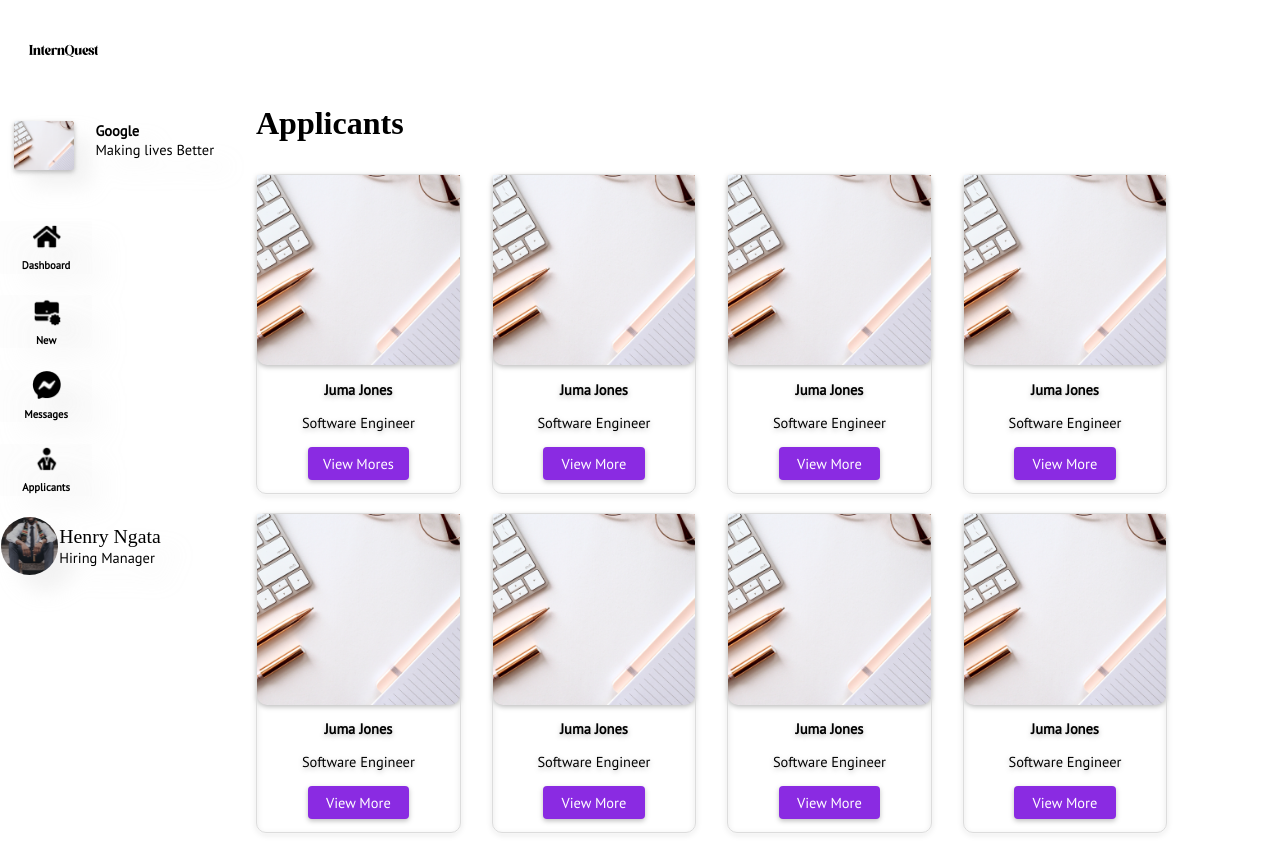
After one commit to 55Nights/Internship-enrollment_system, a PHP site: page /organizations/applicants.html in a window 1280 px wide. The commit adds this page. Run offline with PHP 8.4, Linux system fonts and the light colour scheme.

Commit message:
organizations

```diff
--- a/index.css
+++ b/index.css
@@ -17,6 +17,7 @@ nav ul li{
     padding-left: 1em;
 }
 .hero-section{
+    margin-top: 2em;
     padding: 1.5em;
     height: 80vh;
     background-image: url(./assets/index/Hero-section.png);
--- a/index.html
+++ b/index.html
@@ -26,7 +26,7 @@
         </p>
         <div class="call-to-action">
             <a href="./student/login.html" class="student">I am a student</a>
-            <a href="./student/" class="organization">I am a company</a>
+            <a href="./organizations/login.html" class="organization">I am a company</a>
         </div>
     </div>
     <div class="abt">
--- /dev/null
+++ b/organizations/applicants.html
@@ -0,0 +1,123 @@
+<!DOCTYPE html>
+<html lang="en">
+<head>
+    <meta charset="UTF-8">
+    <meta http-equiv="X-UA-Compatible" content="IE=edge">
+    <meta name="viewport" content="width=device-width, initial-scale=1.0">
+    <link rel="stylesheet" href="../style.css">
+    <link rel="stylesheet" href="../student/student.css">
+    <link rel="stylesheet" href="organizations.css">
+    <link href="https://fonts.googleapis.com/css2?family=PT+Sans&display=swap" rel="stylesheet">
+    <title>STUDENT | Jobs</title>
+</head>
+<body class="profile-body">
+    <p class="logo">InternQuest</p>
+</section>
+    <div class="container">
+        <section class="sidemenu">
+            <div class="company-profile">
+            <div class="company-image"> </div>
+             <div class="prof-info">
+                 <h4>Google</h4>
+                 <p>Making lives Better</p>
+             </div>
+            </div>
+             <section class="menu">
+                 <section class="icon">
+                     <img src="../student/assets/students/home.png" alt="">
+                     <a href="./home.html" class="nav">Dashboard</a>
+                 </section>
+                 <section class="icon">
+                     <img src="../student/assets/students/Job.png" alt="">
+                     <a href="./job.html" class="nav">New</a>
+                 </section>
+                 <section class="icon">
+                     <img src="../student/assets/students/messages.png" alt="">
+                     <a href="./messages.html" class="nav">Messages</a>
+                 </section>
+
+                 <section class="icon">
+                     <img src="../student/assets/students/Mentor.png" alt="">
+                     <a href="./home.html" class="nav">Applicants</a>
+                 </section>
+
+             </section>
+             <section class="profile-name">
+                 <div class="dp"></div>
+                 <div class="more">
+                 <p class="student-name tp">Henry Ngata</p>
+                 <p>Hiring Manager</p>
+                 </div>
+             </section>
+        </div>
+        <main>
+            <h3>Applicants</h3>
+            <div class="contain-apps">
+                <div class="app-card">
+                    <div class="app-pic"></div>
+                    <div class="app-info">
+                        <h4 class="app-name">Juma Jones</h4>
+                        <p class="app-role">Software Engineer</p>
+                        <a href="./information.html">View Mores</a>
+                    </div>
+                </div>
+                <div class="app-card">
+                    <div class="app-pic"></div>
+                    <div class="app-info">
+                        <h4 class="app-name">Juma Jones</h4>
+                        <p class="app-role">Software Engineer</p>
+                        <a href="./information">View More</a>
+                    </div>
+                </div>
+                <div class="app-card">
+                    <div class="app-pic"></div>
+                    <div class="app-info">
+                        <h4 class="app-name">Juma Jones</h4>
+                        <p class="app-role">Software Engineer</p>
+                        <a href="./information">View More</a>
+                    </div>
+                </div>
+                <div class="app-card">
+                    <div class="app-pic"></div>
+                    <div class="app-info">
+                        <h4 class="app-name">Juma Jones</h4>
+                        <p class="app-role">Software Engineer</p>
+                        <a href="./information">View More</a>
+                    </div>
+                </div>
+                <div class="app-card">
+                    <div class="app-pic"></div>
+                    <div class="app-info">
+                        <h4 class="app-name">Juma Jones</h4>
+                        <p class="app-role">Software Engineer</p>
+                        <a href="./information">View More</a>
+                    </div>
+                </div>
+                <div class="app-card">
+                    <div class="app-pic"></div>
+                    <div class="app-info">
+                        <h4 class="app-name">Juma Jones</h4>
+                        <p class="app-role">Software Engineer</p>
+                        <a href="./information">View More</a>
+                    </div>
+                </div>
+                <div class="app-card">
+                    <div class="app-pic"></div>
+                    <div class="app-info">
+                        <h4 class="app-name">Juma Jones</h4>
+                        <p class="app-role">Software Engineer</p>
+                        <a href="./information">View More</a>
+                    </div>
+                </div>
+                <div class="app-card">
+                    <div class="app-pic"></div>
+                    <div class="app-info">
+                        <h4 class="app-name">Juma Jones</h4>
+                        <p class="app-role">Software Engineer</p>
+                        <a href="./information">View More</a>
+                    </div>
+                </div>
+            </div>
+            </main>
+            </body>
+            </html>
--- /dev/null
+++ b/organizations/organizations.css
@@ -0,0 +1,125 @@
+/***Menu***/
+.company-image{
+    width: 59.3px;
+    height: 48.82px;
+    background-image: url("./assets/SIGN\ UP.png");
+    background-position: center;
+    background-size: cover;
+    filter: drop-shadow(0px 2.47419px 2.47419px rgba(0, 0, 0, 0.25));
+    border-radius: 3.12085px;
+}
+
+
+
+.sidemenu {
+
+    width: 18%;
+}
+.company-profile{
+    margin-top: -2em;
+    margin-bottom: 3.5em;
+    margin-left: 1em;
+    display: flex;
+}
+.company-image{
+    margin-right: 1.5em;
+}
+/*Applicants*/
+.contain-apps{
+
+    display: grid;
+    gap: 3%;
+    grid-template-columns: 20% 20% 20% 20% ;
+    margin-bottom: 2em;
+
+}
+.app-card{
+    border: .1px solid gainsboro;
+    height: 320px;
+    width: 100%;
+    filter: drop-shadow(0px 2.47419px 2.47419px rgba(0, 0, 0, 0.25));
+    border-radius: 10px;
+    text-align: center;
+}
+.app-pic{
+    background-image: url(./assets/SIGN\ UP.png);
+    background-position: top;
+    background-size: cover;
+    width: 100%;
+    height: 60%;
+    border-bottom-left-radius: 10px;
+    border-bottom-right-radius: 10px;
+}
+.app-info h4{
+    margin-top: 1em;
+    margin-bottom: 1em;
+    text-transform: capitalize;
+}
+.app-info a{
+    display: inline-block;
+    margin-top: 1em;
+  padding: .5em;
+   background-color: blueviolet;
+   color: white;
+   width: 50%;
+   border-radius: 4px;
+}
+
+/** Information*/
+.contain-information{
+    width: 50%;
+    margin: auto;
+    background-color: rgba(228, 228, 228, 0.192);
+}
+.banner{
+    margin-top: 5em;
+    border: 0.05px solid;
+    background-image: url("./assets/Frame\ 29.png");
+}
+.banner-profile{
+    position: relative;
+  top: 7em;
+
+  width: 35%;
+}
+
+.banner-info{
+    margin-top: 4em;
+    background-color: white;
+}
+.Bio{
+    margin-bottom: 2em;
+}
+.Bio h4{
+    margin-bottom: .5em;
+}
+.Bio p{
+    margin-left: 1em;
+}
+.skills{
+    font-size: 1.1rem;
+}
+.skills li {
+    display: inline-block;
+    border: 1px solid ;
+    padding: .6em;
+    border-radius: 8px;
+    margin-left: .8em;
+}
+.banner-buttons{
+    width: 50%;
+    margin-left: 28em;
+    margin-bottom: 5em;
+}
+.banner-buttons button{
+    border: none;
+    width: 45%;
+    height: 40px;
+    background-color: black;
+    color: white;
+    border-radius: 3px;
+}
+.banner-buttons .reject{
+    background-color: red;
+
+}
```
Also changed, not shown: organizations/chat.html (added, +47 -0 lines), organizations/home.html (added, +52 -0 lines), organizations/information.html (added, +75 -0 lines), organizations/login.html (added, +55 -0 lines), organizations/messages.html (added, +109 -0 lines), organizations/assets/Frame 29.png (added), organizations/assets/SIGN UP.png (added).
